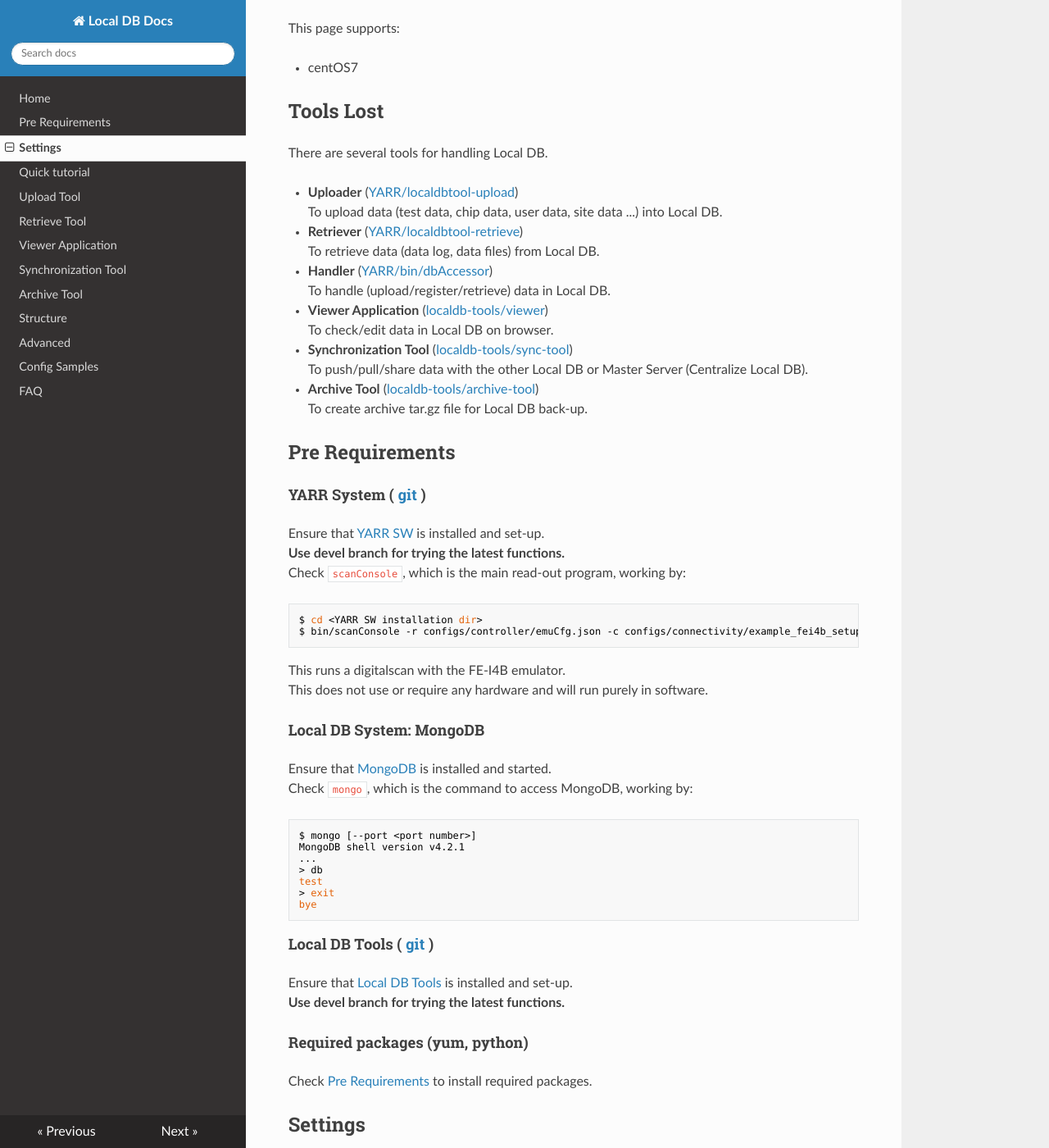
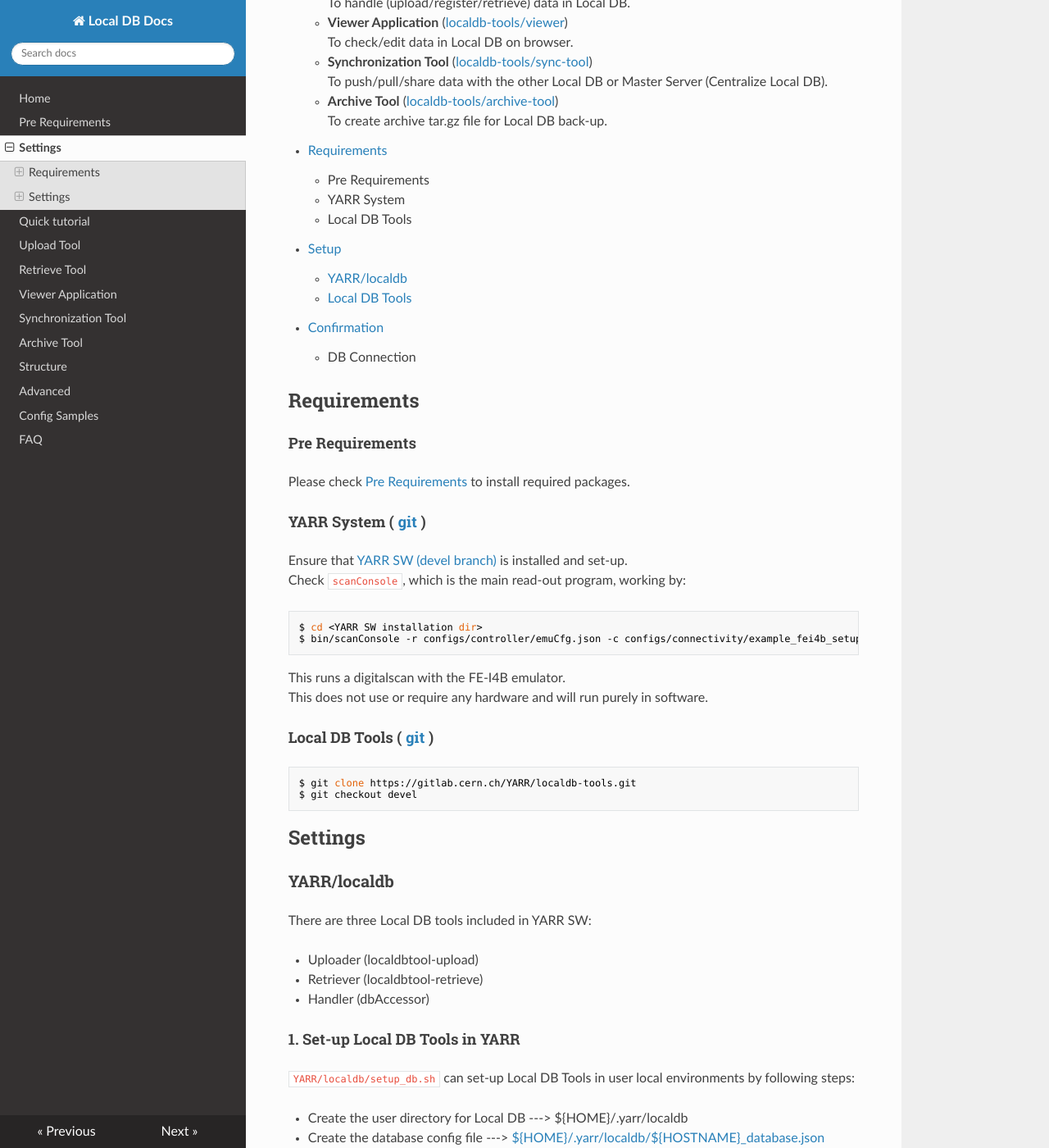
Before and after one commit to jlab-hep/localdb-docs, an MkDocs documentation site: the page built from docs/install.md, in a window 1280 px wide and 1400 px high, scrolled down 360 px. Shown: the whole window at 82% size. Built offline with MkDocs 1.6.1, drawn with Linux system fonts in a browser that asks for light colours; nearby versions of some CDN libraries; old or Windows-style settings are respelled for this version of MkDocs; some of the changed text lies outside the part shown.

Commit message:
Modifying install.md

````diff
--- a/docs/install.md
+++ b/docs/install.md
@@ -1,46 +1,39 @@
-This page describes how to setup Local DB Tools.<br>
+# Setting
 
-- [OS supported by the Docs](#os)
-- [List of Local DB Tools](#tools-list)
-- [Pre Requirements](#pre-requirements)
+This page describes how to setup Local DB Tools.
+
+- List of Local DB Tools
+    - **Uploader** ([YARR/localdbtool-upload](#yarrlocaldb))<br>
+        To upload data (test data, chip data, user data, site data ...) into Local DB.
+    - **Retriever** ([YARR/localdbtool-retrieve](#yarrlocaldb))<br>
+        To retrieve data (data log, data files) from Local DB.
+    - **Handler** ([YARR/bin/dbAccessor](#yarrlocaldb)) <br>
+        To handle (upload/register/retrieve) data in Local DB.
+    - **Viewer Application** ([localdb-tools/viewer](#local-db-tools))<br>
+        To check/edit data in Local DB on browser.
+    - **Synchronization Tool** ([localdb-tools/sync-tool](#local-db-tools))<br>
+        To push/pull/share data with the other Local DB or Master Server (Centralize Local DB).
+    - **Archive Tool** ([localdb-tools/archive-tool](#local-db-tools))<br>
+        To create archive tar.gz file for Local DB back-up.
+- [Requirements](#requirements)
+    - Pre Requirements
+    - YARR System
+    - Local DB Tools
 - [Setup](#set-up)
     - [YARR/localdb](#yarrlocaldb)
     - [Local DB Tools](#local-db-tools)
+- [Confirmation](#confirmation)
+    - DB Connection
 
-## OS
+## Requirements
 
-This page supports:
+#### Pre Requirements
 
-* centOS7
-
-## Tools Lost
-
-There are several tools for handling Local DB.
-
-* **Uploader** ([YARR/localdbtool-upload](#yarrlocaldb))<br>
-    To upload data (test data, chip data, user data, site data ...) into Local DB.
-
-* **Retriever** ([YARR/localdbtool-retrieve](#yarrlocaldb))<br>
-    To retrieve data (data log, data files) from Local DB.
-
-* **Handler** ([YARR/bin/dbAccessor](#yarrlocaldb)) <br>
-    To handle (upload/register/retrieve) data in Local DB.
-
-* **Viewer Application** ([localdb-tools/viewer](#local-db-tools))<br>
-    To check/edit data in Local DB on browser.
-
-* **Synchronization Tool** ([localdb-tools/sync-tool](#local-db-tools))<br>
-    To push/pull/share data with the other Local DB or Master Server (Centralize Local DB).
-
-* **Archive Tool** ([localdb-tools/archive-tool](#local-db-tools))<br>
-    To create archive tar.gz file for Local DB back-up.
-
-## Pre Requirements
+Please check [Pre Requirements](https://localdb-docs.readthedocs.io/en/devel/requirements/) to install required packages.
 
 #### YARR System ( [git](https://gitlab.cern.ch/YARR/YARR) )
 
-Ensure that [YARR SW](https://yarr.readthedocs.io/en/latest/install/) is installed and set-up. <br>
-**Use devel branch for trying the latest functions.**<br>
+Ensure that [YARR SW (devel branch)](https://yarr.readthedocs.io/en/latest/install/) is installed and set-up. <br>
 Check `scanConsole`, which is the main read-out program, working by:
 
 ```bash
@@ -51,29 +44,12 @@ $ bin/scanConsole -r configs/controller/emuCfg.json -c configs/connectivity/exam
 This runs a digitalscan with the FE-I4B emulator.<br>
 This does not use or require any hardware and will run purely in software.
 
-#### Local DB System: MongoDB
-
-Ensure that [MongoDB](https://localdb-docs.readthedocs.io/en/devel/requirements/#mongo-db) is installed and started. <br>
-Check `mongo`, which is the command to access MongoDB, working by:
+#### Local DB Tools ( [git](https://gitlab.cern.ch/YARR/localdb-tools) )
 
 ```bash
-$ mongo [--port <port number>]
-MongoDB shell version v4.2.1
-...
-> db
-test
-> exit
-bye
+$ git clone https://gitlab.cern.ch/YARR/localdb-tools.git
+$ git checkout devel
 ```
-
-#### Local DB Tools ( [git](https://gitlab.cern.ch/YARR/localdb-tools) )
-
-Ensure that [Local DB Tools](https://localdb-docs.readthedocs.io/en/devel/requirements/) is installed and set-up. <br>
-**Use devel branch for trying the latest functions.**
-
-#### Required packages (yum, python)
-
-Check [Pre Requirements](https://localdb-docs.readthedocs.io/en/devel/requirements/) to install required packages.
 
 ## Settings
 
@@ -238,3 +214,19 @@ in edit.
 ##### Archive Tool
 
 in edit.
+
+
+#### Local DB System: MongoDB
+
+Ensure that [MongoDB](https://localdb-docs.readthedocs.io/en/devel/requirements/#mongo-db) is installed and started. <br>
+Check `mongo`, which is the command to access MongoDB, working by:
+
+```bash
+$ mongo [--port <port number>]
+MongoDB shell version v4.2.1
+...
+> db
+test
+> exit
+bye
+```
````
Also changed, not shown: docs/basic-tutorial.md (+12 -1 lines), docs/index.md (+8 -4 lines).
